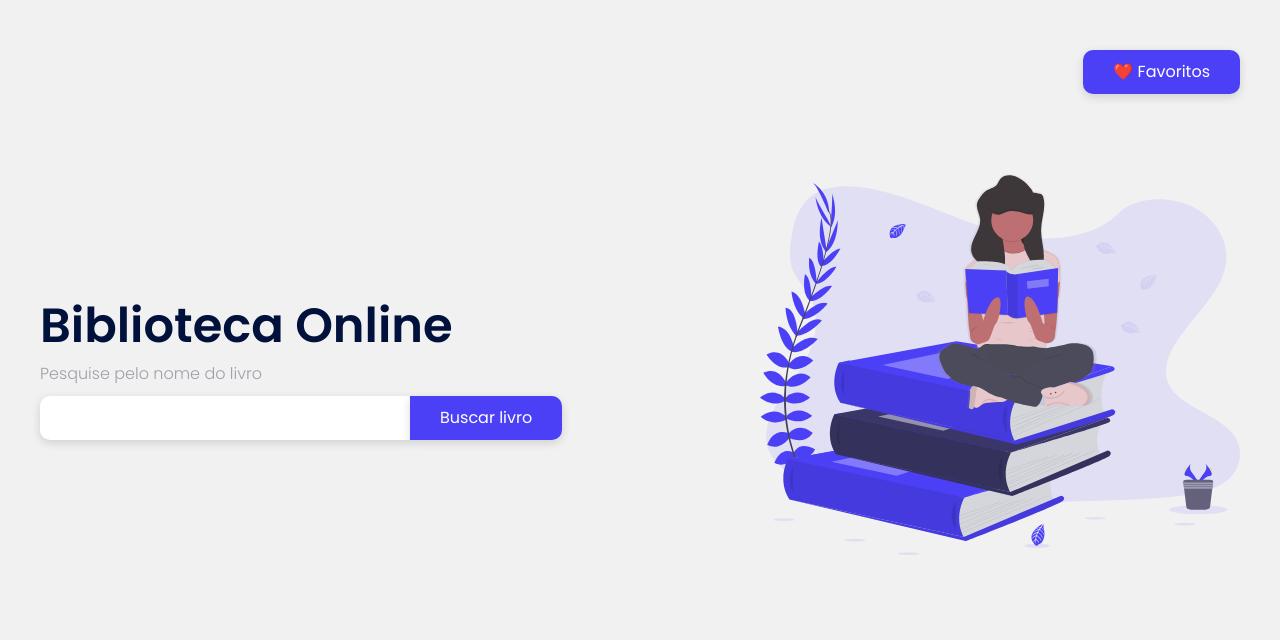
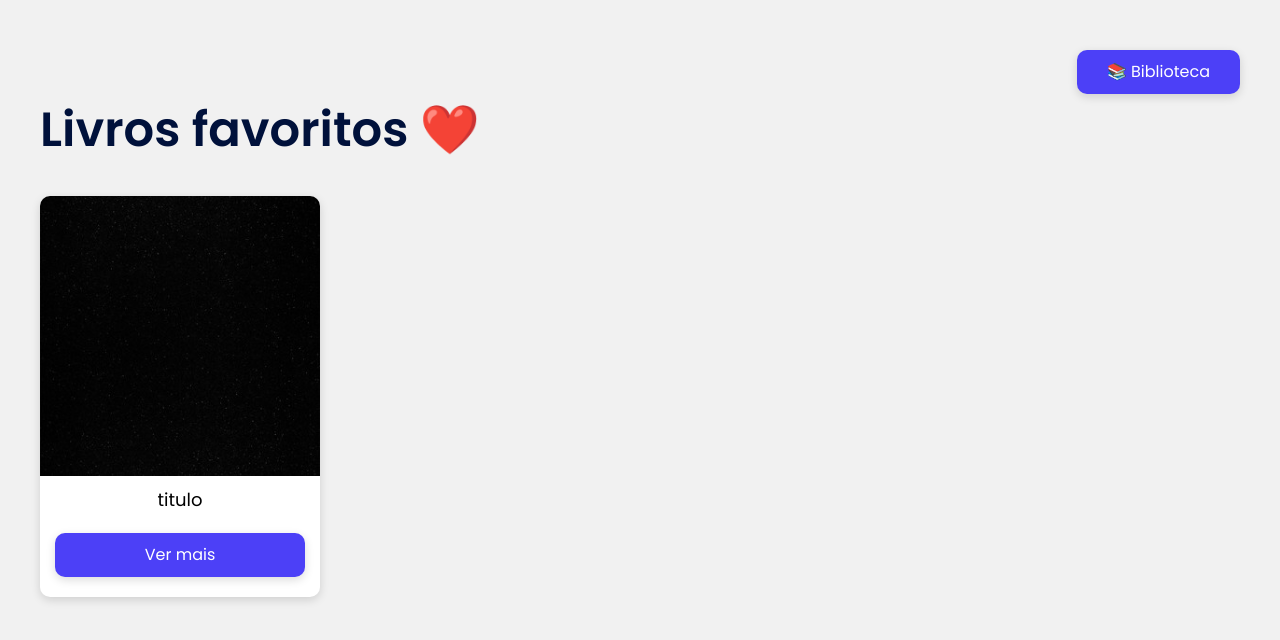
Before and after one commit to leticiafrontend/library-online, a React (Create React App) app: page /favoritos in a window 1280 px wide. Shown: the top 640 px of the page. Built offline with nearby package versions, Linux system fonts and the light colour scheme.

Commit message:
add react-router and page favorites

```diff
--- a/package.json
+++ b/package.json
@@ -8,6 +8,7 @@
     "@testing-library/user-event": "^12.1.10",
     "react": "^17.0.2",
     "react-dom": "^17.0.2",
+    "react-router-dom": "^5.2.0",
     "react-scripts": "4.0.3",
     "styled-components": "^5.3.0",
     "web-vitals": "^1.0.1"
--- a/src/App.js
+++ b/src/App.js
@@ -1,3 +1,5 @@
+import { BrowserRouter, Route, Switch } from 'react-router-dom';
+import { Favorites } from './pages/Favorites';
 import { Home } from './pages/Home';
 import GlobalStyle from './styles/global';
 
@@ -5,7 +7,12 @@ function App() {
   return (
     <>
       <GlobalStyle />
-      <Home />
+      <BrowserRouter>
+        <Switch>
+          <Route path="/" exact={true} component={Home} />
+          <Route path="/favoritos" component={Favorites} />
+        </Switch>
+      </BrowserRouter>
     </>
   );
 }
--- a/src/components/Modal/index.js
+++ b/src/components/Modal/index.js
@@ -27,7 +27,7 @@ export const Modal = (props) => {
             <Description>
               Data de publicação: {date === null ? 'Não informado' : date}
               <br />
-              {description}
+              {description === null ? 'Sem descrição' : description}
             </Description>
           </Scroll>
           <Button text="❤️ Adicionar aos favoritos" />
--- a/src/components/Modal/styles.js
+++ b/src/components/Modal/styles.js
@@ -17,7 +17,7 @@ export const Container = styled.div`
   align-items: center;
 
   ${({ isOpen }) =>
-    isOpen === true &&
+    isOpen &&
     css`
       animation: ${show} 0.3s ease-out;
     `}
@@ -66,8 +66,8 @@ export const Scroll = styled.div`
   height: 225px;
   overflow: auto;
   margin: 15px 0 20px;
-  ${(props) =>
-    props.title &&
+  ${({ title }) =>
+    title &&
     css`
       height: fit-content;
       max-height: 50px;
--- /dev/null
+++ b/src/pages/Favorites/index.js
@@ -0,0 +1,29 @@
+import React from 'react';
+import { Link } from 'react-router-dom';
+import { Card } from '../../components/Card';
+import { Button } from '../../parts/Button';
+import { Container, DivHeader, Title, Results } from './styles';
+
+export const Favorites = () => {
+  return (
+    <Container>
+      <DivHeader>
+        <Link to="/">
+          <Button text="📚 Biblioteca" />
+        </Link>
+      </DivHeader>
+      <div>
+        <Title>Livros favoritos ❤️</Title>
+      </div>
+      <Results>
+        <Card
+          key={1}
+          title="titulo"
+          image={null}
+          description={null}
+          date={null}
+        />
+      </Results>
+    </Container>
+  );
+};
--- /dev/null
+++ b/src/pages/Favorites/styles.js
@@ -0,0 +1,25 @@
+import styled from 'styled-components';
+
+export const Container = styled.div`
+  max-width: 1200px;
+  margin: 50px auto;
+`;
+
+export const DivHeader = styled.div`
+  text-align: right;
+`;
+
+export const Title = styled.h1`
+  font-size: 48px;
+  font-weight: 600;
+  line-height: 72px;
+  color: #00113b;
+`;
+
+export const Results = styled.div`
+  display: flex;
+  flex-wrap: wrap;
+  justify-content: space-between;
+  row-gap: 30px;
+  margin: 30px 0;
+`;
--- a/src/pages/Home/index.js
+++ b/src/pages/Home/index.js
@@ -15,6 +15,7 @@ import booksAndWoman from '../../images/book_and_woman.svg';
 import { Card } from '../../components/Card';
 import { Button } from '../../parts/Button/index';
 import { Spinner } from '../../parts/Spinner';
+import { Link } from 'react-router-dom';
 
 export const Home = () => {
   const [valueInput, setValueInput] = useState('');
@@ -53,7 +54,9 @@ export const Home = () => {
   return (
     <Container>
       <DivHeader>
-        <Button text="❤️ Favoritos" />
+        <Link to="/favoritos">
+          <Button text="❤️ Favoritos" />
+        </Link>
       </DivHeader>
       <SearchDiv>
         <DivText>
--- a/src/pages/Home/styles.js
+++ b/src/pages/Home/styles.js
@@ -36,15 +36,15 @@ export const Text = styled.p`
   line-height: 24px;
   color: #9f9fa9;
   padding-bottom: 10px;
-  ${(props) =>
-    props.results &&
+  ${({ results }) =>
+    results &&
     css`
       color: #4c40f7;
       font-weight: 500;
     `}
 
-  ${(props) =>
-    props.warning &&
+  ${({ warning }) =>
+    warning &&
     css`
       color: #ff0000;
       font-weight: 500;
@@ -58,8 +58,8 @@ export const InputSearch = styled.input`
   border-radius: 10px 0 0 10px;
   padding: 12px 25px 12px 15px;
   width: 370px;
-  ${(props) =>
-    props.pendingInput &&
+  ${({ pendingInput }) =>
+    pendingInput &&
     css`
       border: 1px solid #ff0000;
     `}
--- a/src/parts/Button/styles.js
+++ b/src/parts/Button/styles.js
@@ -16,14 +16,14 @@ export const ButtonStyled = styled.button`
   &:hover {
     background-color: #00113b;
   }
-  ${(props) =>
-    props.search &&
+  ${({ search }) =>
+    search &&
     css`
       border-radius: 0 10px 10px 0;
     `}
 
-  ${(props) =>
-    props.more &&
+  ${({ more }) =>
+    more &&
     css`
       margin: 20px 15px 20px 15px;
     `}
```
Also changed, not shown: 2 other files (tests, documents, lock files or other folders).
